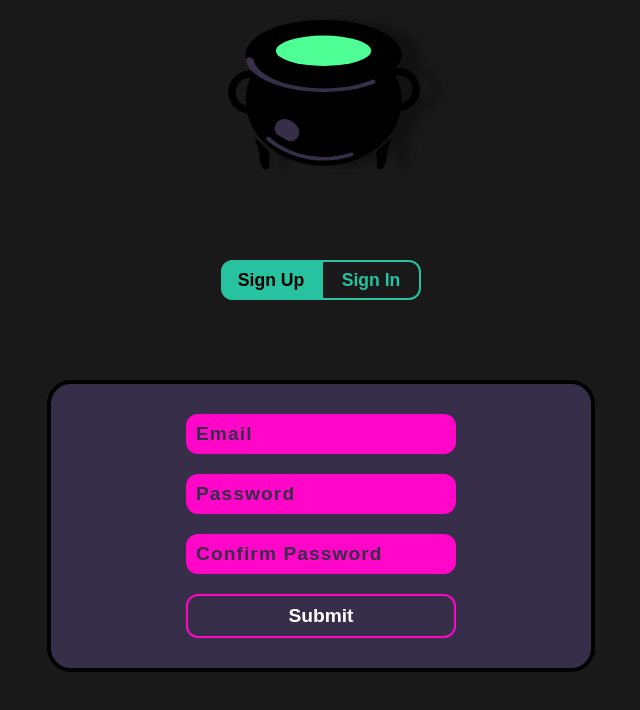
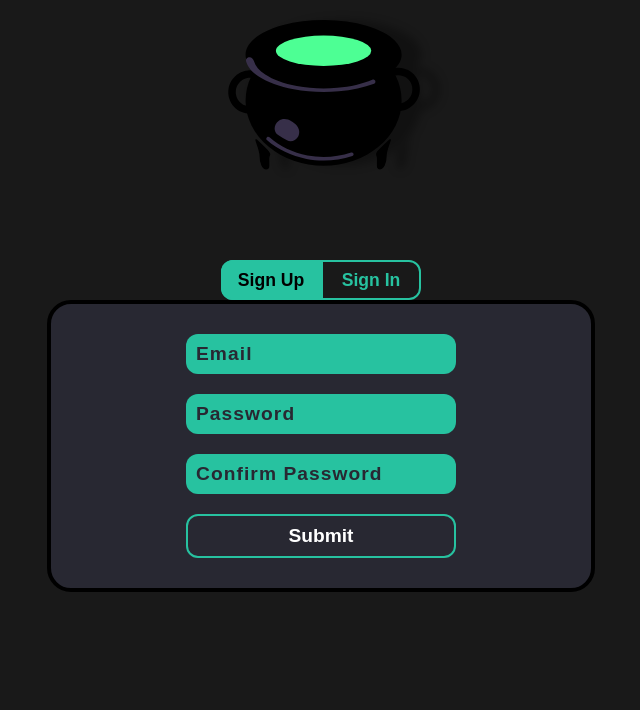
Before and after one commit to SageS3/ChatApp, a React (Create React App) app: page / in a window 1280 px wide. Shown: the top 710 px of the page, without its empty margins (319-959 px from the left). Built offline with nearby package versions, Linux system fonts and the light colour scheme.

Commit message:
Delete comments

```diff
--- a/src/components/entrypage/Register.css
+++ b/src/components/entrypage/Register.css
@@ -1,15 +1,13 @@
 .entry-page-form {
   height: auto;
   width: 500px;
-  background-color: rgb(55, 47, 73);
+  background-color: rgb(40, 40, 50);
   border-radius: 24px;
   display: flex;
   align-items: center;
   justify-content: center;
   flex-direction: column;
   padding: 20px;
-  margin: 20px;
-  margin-top: 80px;
   border: 4px solid black;
 }
 .entry-page-form h1 {
@@ -21,9 +19,9 @@
   height: 20px;
   width: 50%;
   min-width: 200px;
-  background-color: rgb(255, 6, 200);
+  background-color: rgb(39, 194, 160);
   font-weight: 600;
-  color: rgb(55, 47, 73);
+  color: rgb(40, 40, 50);
   margin: 10px;
   outline: none;
   font-size: 1.2rem;
@@ -32,19 +30,19 @@
   letter-spacing: 0.1ch;
 }
 .entry-page-form input::-moz-placeholder {
-  color: rgb(55, 47, 73);
+  color: rgb(40, 40, 50);
   font-weight: 600;
 }
 .entry-page-form input::placeholder {
-  color: rgb(55, 47, 73);
+  color: rgb(40, 40, 50);
   font-weight: 600;
 }
 .entry-page-form input:-webkit-autofill,
 .entry-page-form input:-webkit-autofill:hover,
 .entry-page-form input:-webkit-autofill:focus,
 .entry-page-form input:-webkit-autofill:active {
-  -webkit-box-shadow: 0 0 0 30px rgb(255, 6, 200) inset;
-  -webkit-text-fill-color: rgb(55, 47, 73);
+  -webkit-box-shadow: 0 0 0 30px rgb(39, 194, 160) inset;
+  -webkit-text-fill-color: rgb(40, 40, 50);
 }
 .entry-page-form button {
   font-size: 1.2rem;
@@ -56,12 +54,12 @@
   width: 54%;
   min-width: 220px;
   height: 40px;
-  background-color: rgb(55, 47, 73);
+  background-color: rgb(40, 40, 50);
   border: none;
   margin: 10px;
   color: white;
   font-weight: 600;
-  border: 2px solid rgb(255, 6, 200);
+  border: 2px solid rgb(39, 194, 160);
   cursor: pointer;
 }
 .entry-page-form h4 {
--- a/src/components/entrypage/Register.scss
+++ b/src/components/entrypage/Register.scss
@@ -3,7 +3,6 @@
 .entry-page-form {
   height: auto;
   width: 500px;
-  // border: 2px solid rgb(255,6,200);
   background-color: Colors.$secondary-background-color;
   border-radius: 24px;
   display: flex;
@@ -11,8 +10,6 @@
   justify-content: center;
   flex-direction: column;
   padding: 20px;
-  margin: 20px;
-  margin-top: 80px;
   border: 4px solid black;
 
   h1 {
```
Also changed, not shown: 1 other file (tests, documents, lock files or other folders).
